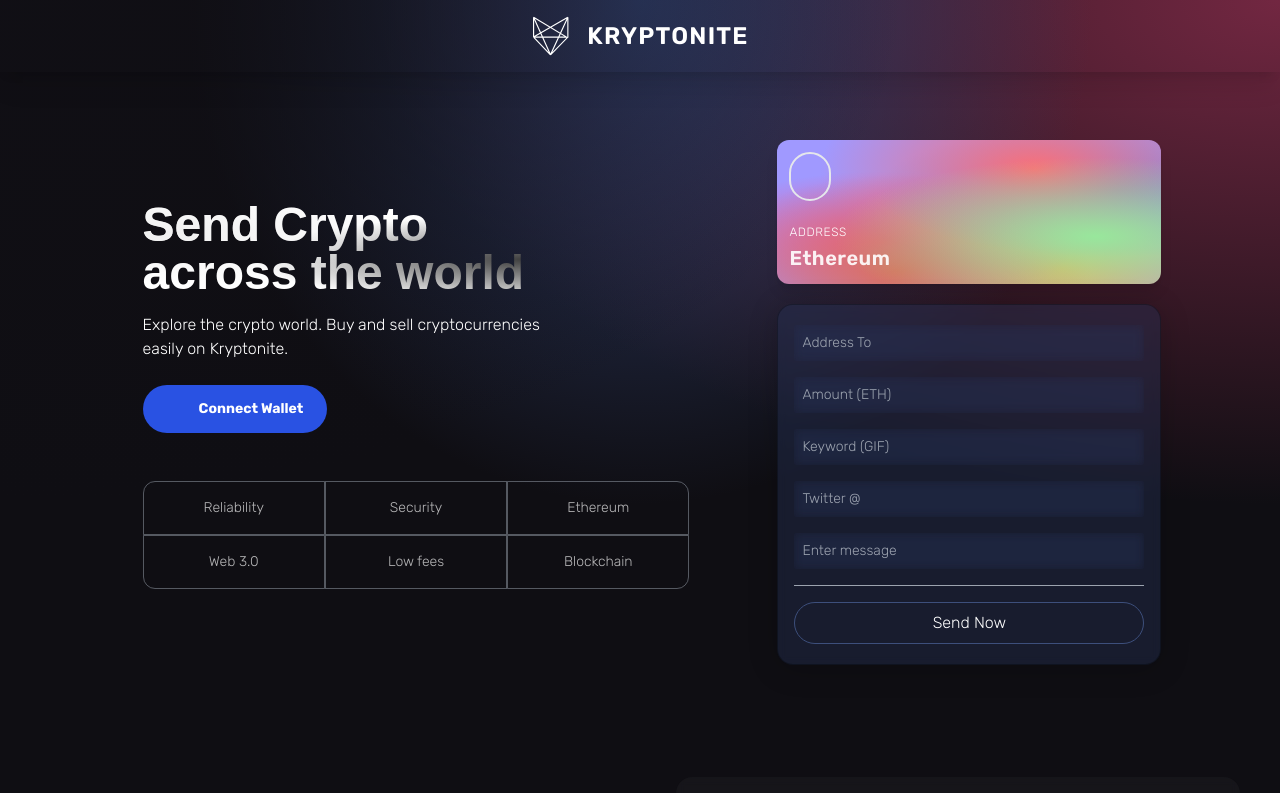
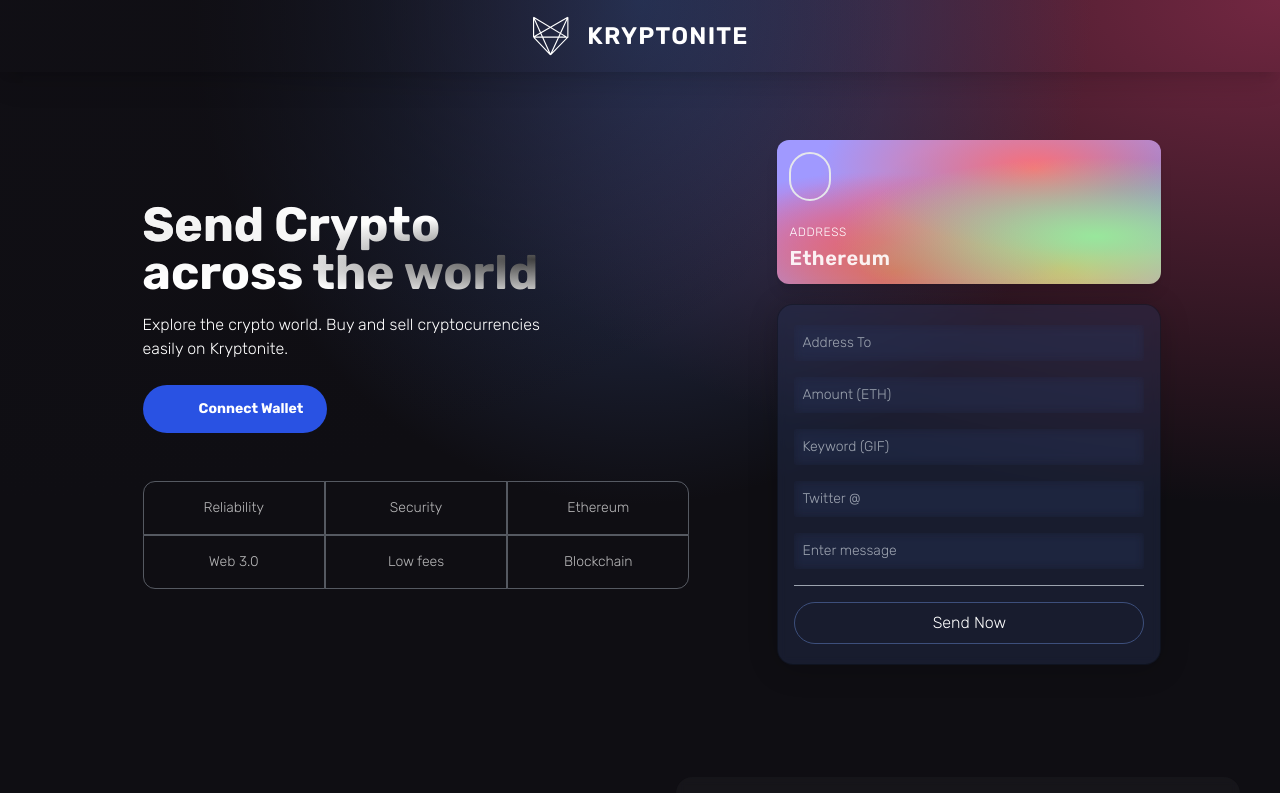
Before and after one commit to KushGabani/Kryptonite, a React (Vite) app in the folder krypt-client/: page / in a window 1280 px wide. Shown: the top 793 px of the page. Built offline with nearby package versions, Linux system fonts and the light colour scheme; no server answers; some icons are missing.

Commit message:
fix: realtime blockchain transaction updates

```diff
--- a/krypt-client/src/context/TransactionContext.jsx
+++ b/krypt-client/src/context/TransactionContext.jsx
@@ -153,6 +153,7 @@ export const TransactionProvider = ({ children }) => {
       alert("A transaction error occurred!");
       console.log(error);
     } finally {
+      getAllTransactions().then();
       setIsLoading(false);
     }
   };
--- a/krypt-client/tailwind.config.js
+++ b/krypt-client/tailwind.config.js
@@ -2,8 +2,7 @@ module.exports = {
   content: ["./src/**/*.{js,jsx,ts,tsx}"],
   theme: {
     fontFamily: {
-      display: ["DM Sans", "sans-serif"],
-      bold: ["DM Sans", "sans-serif"],
+      display: ["Rubik", "sans-serif"],
     },
     extend: {},
   },
```
